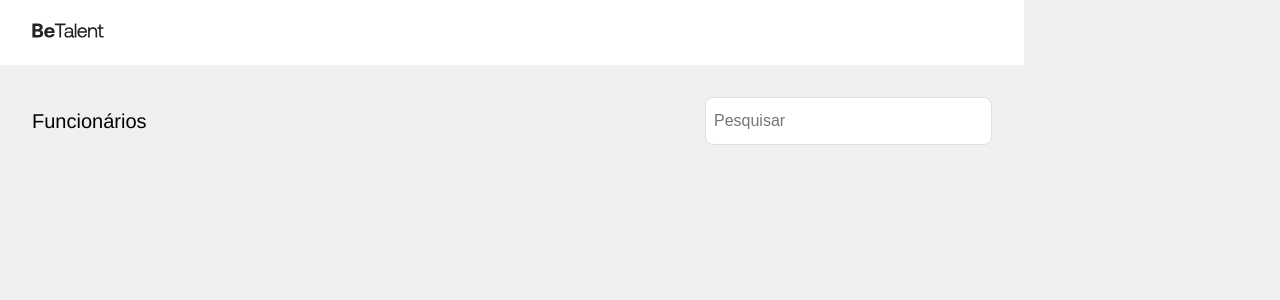
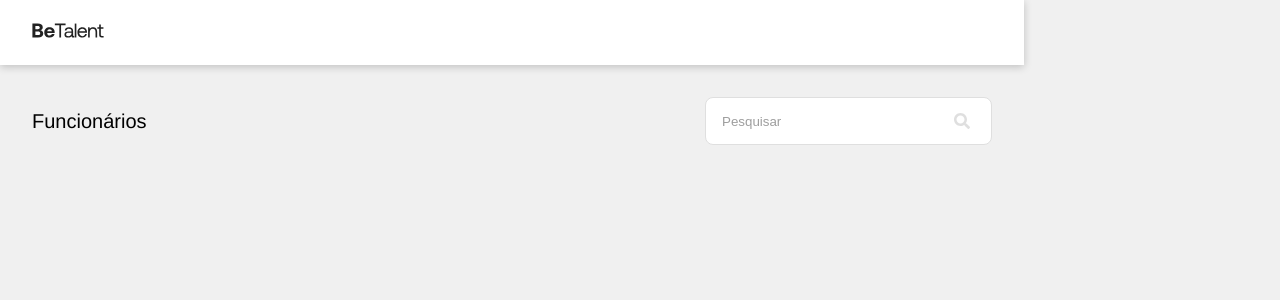
Before and after one commit to jonathandcosta/test_front, a React (Vite) app: page / in a window 1280 px wide. Shown: the top 300 px of the page. Built offline with nearby package versions, Linux system fonts and the light colour scheme.

Commit message:
feat: add sub_title and input search

```diff
--- a/package.json
+++ b/package.json
@@ -12,6 +12,7 @@
   "dependencies": {
     "react": "^19.0.0",
     "react-dom": "^19.0.0",
+    "react-icons": "^5.5.0",
     "vite-plugin-svgr": "^4.3.0"
   },
   "devDependencies": {
--- a/src/components/header/Header.module.css
+++ b/src/components/header/Header.module.css
@@ -2,7 +2,7 @@
   background-color: var(--white);
   padding: 23px 0px 23px 32px;
   max-width: 1024px;
-  box-shadow: 0, 0, 0, 1.5;
+  box-shadow: 0px 2px 8px rgba(0, 0, 0, 0.2);
 }
 
 @media (max-width: 10rem) {
--- a/src/components/title/Title.jsx
+++ b/src/components/title/Title.jsx
@@ -1,11 +1,15 @@
 import styles from './Title.module.css';
+import { FaSearch } from 'react-icons/fa'; // Ícone de lupa
 
 const Title = () => {
   return (
     <div className="container">
       <div className={styles.title}>
         <h1>Funcionários</h1>
-        <input type="text" placeholder="Pesquisar" />
+        <div className={styles.container}>
+          <input type="text" placeholder="Pesquisar" />
+          <FaSearch className={styles.search} />
+        </div>
       </div>
     </div>
   );
--- a/src/components/title/Title.module.css
+++ b/src/components/title/Title.module.css
@@ -10,15 +10,28 @@
   font-weight: 500;
 }
 
-.title input {
+.container {
+  position: relative;
+}
+
+.container input {
   width: 287px;
   height: 48px;
+  padding: 10px 40px 10px 16px;
+  border: 1px solid var(--gray-10);
   border-radius: 8px;
-  border: 1px solid var(--gray-10);
 }
 
-input {
-  padding: 8px;
-  font-size: 16px;
-  font-weight: 400;
+input::placeholder {
+  color: var(--gray-20);
 }
+
+.search {
+  position: absolute;
+  right: 20px;
+  top: 50%;
+  transform: translateY(-50%);
+  color: var(--gray-10);
+  cursor: pointer;
+  width: 20px;
+}
```
Also changed, not shown: 1 other file (tests, documents, lock files or other folders).
